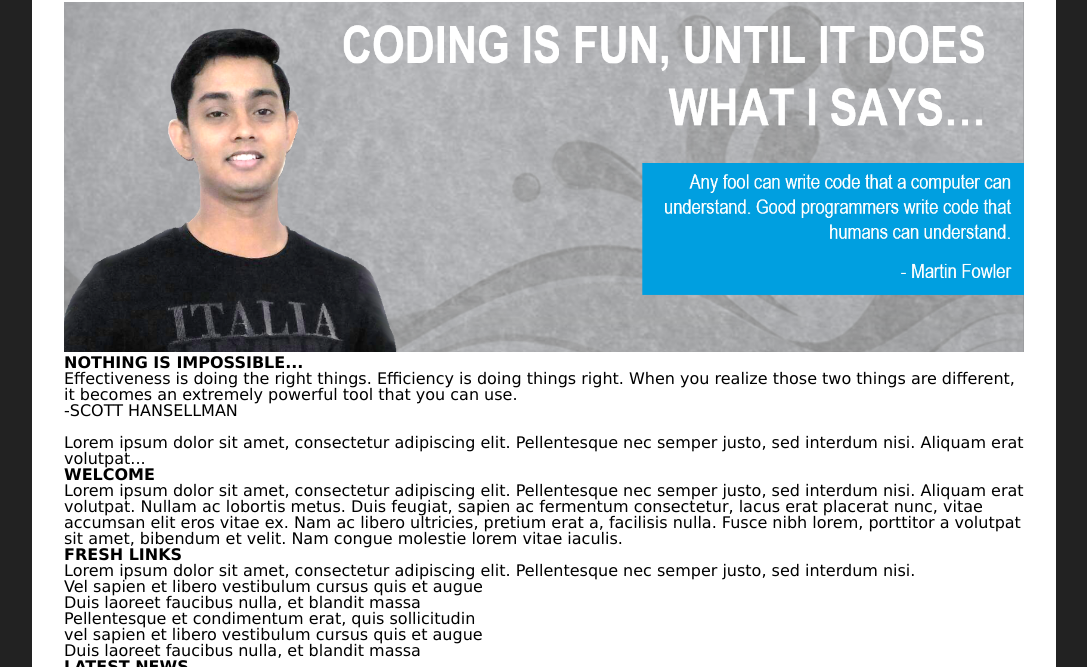
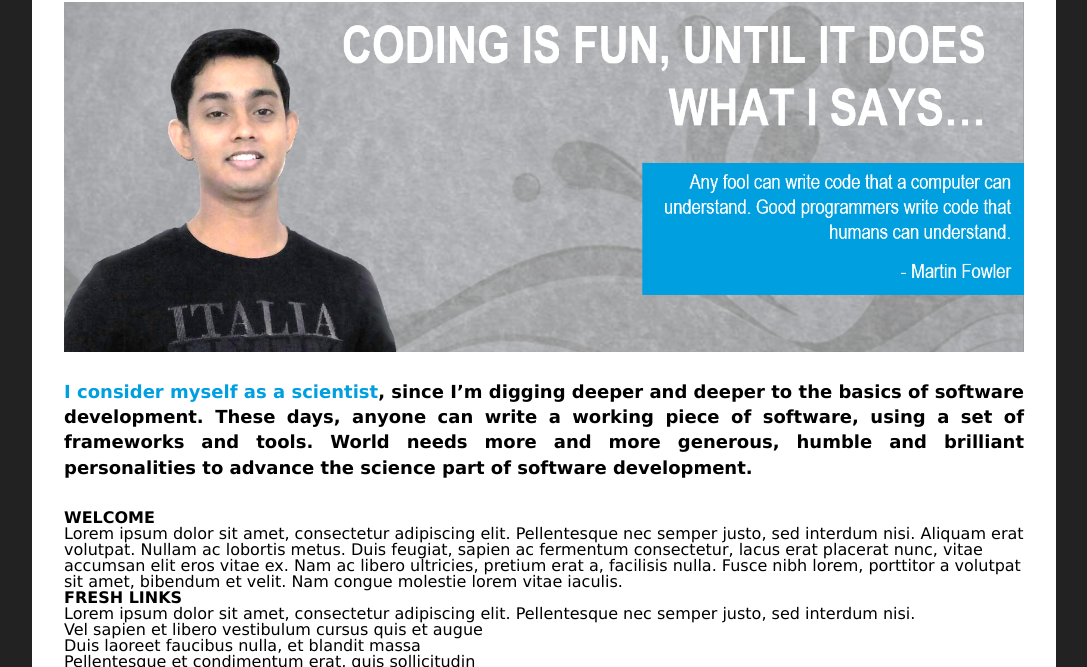
Before and after one commit to lasanthabandara/my-web, a website: page index.html in a window 1280 px wide. Shown: the part 130-797 px from the top of the page, without its empty margins (96-1183 px from the left). Drawn offline with Linux system fonts and the light colour scheme.

Commit message:
description

```diff
--- a/css/master.css
+++ b/css/master.css
@@ -21,7 +21,7 @@ div#main-content {
     font-size: 16px;
     color: #a9a9a9;
     font-weight: bold;
-    margin-top:8px;
+    margin-top: 8px;
 }
 
 nav {
@@ -40,4 +40,18 @@ nav {
 
 img#banner {
     margin-top: 24px;
+    margin-bottom: 24px;
 }
+
+section#description {
+    font-size: 18px;
+    font-weight: bold;
+    color: black;
+    text-align: justify;
+    margin-bottom: 30px;
+    line-height: 1.4;
+}
+
+.blue{
+    color: #009fe0;
+}
--- a/index.html
+++ b/index.html
@@ -18,20 +18,8 @@
         </header>
         <p id="logo-position">SOFTWARE SCIENTIST</p>
         <img id="banner" src="images/cover.png" width="960"/>
-        <section id="header-pannel">
-            <div id="header-background">
-                <h1>NOTHING IS IMPOSSIBLE...</h1>
-                <p>
-                    Effectiveness is doing the right things.
-                    Efficiency is doing things right.
-                    When you realize those two things are different, it becomes an extremely powerful tool that you can use.
-                </p>
-                <p>-SCOTT HANSELLMAN</p>
-                <img id="my-profile-picture" />
-            </div>
-        </section>
-        <section>
-            Lorem ipsum dolor sit amet, consectetur adipiscing elit. Pellentesque nec semper justo, sed interdum nisi. Aliquam erat volutpat...
+        <section id="description">
+            <span class="blue">I consider myself as a scientist</span>, since I’m digging deeper and deeper to the basics of software development. These days, anyone can write a working piece of software, using a set of frameworks and tools. World needs more and more generous, humble and brilliant personalities to advance the science part of software development.
         </section>
         <section>
             <h1>WELCOME</h1>
```
Also changed, not shown: 2 other files.
